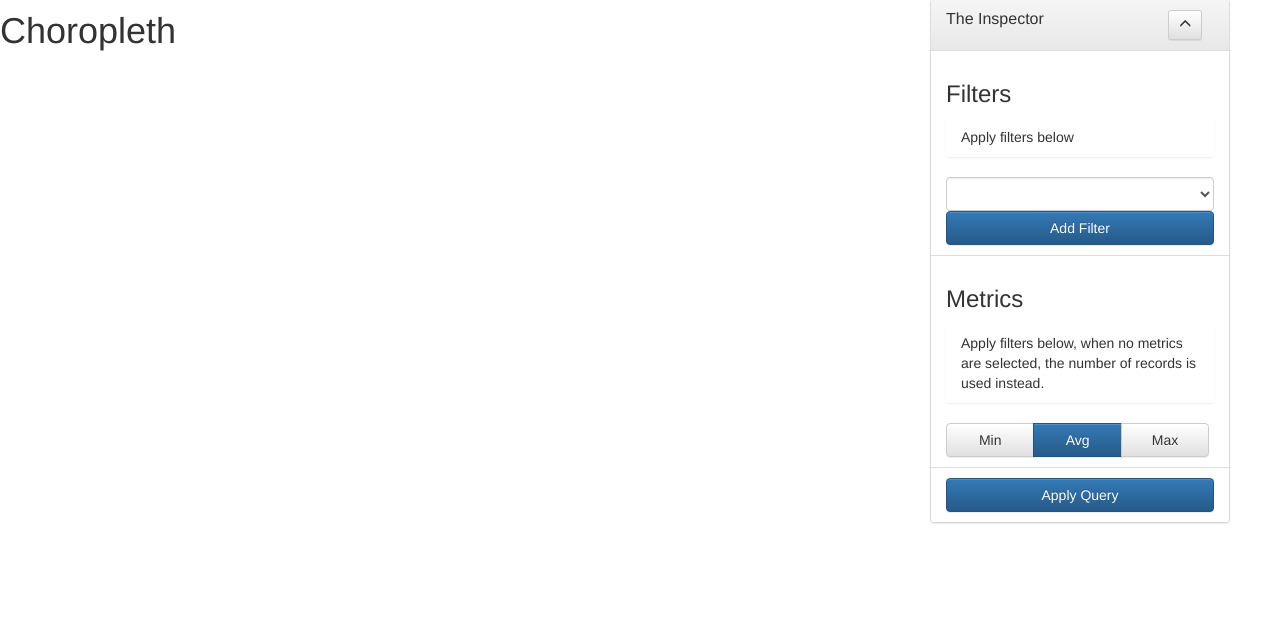
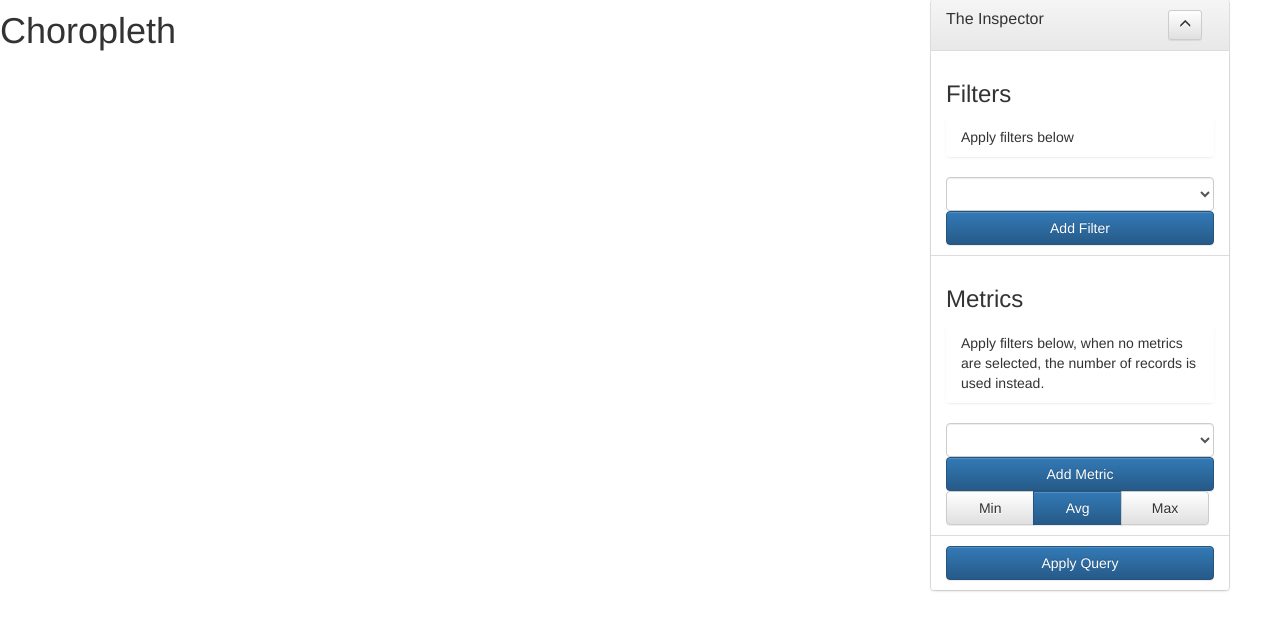
Before and after one commit to QuasimodoNZ/Visualisation-Project, a Python web app: template Visualisation_Project/d3js_visualiser/templates/d3js_visualiser/index.html in a window 1280 px wide. Shown: the part 51-682 px from the top of the page. Run offline with Jinja, Linux system fonts and the light colour scheme; the template is opened without the code that fills it, so the values that code supplies are empty.

Commit message:
Metrics can now be selected with a list similar to the filters. If no metrics are selected then it defaults to counting the number of records that match the filters.

```diff
--- a/Visualisation_Project/d3js_visualiser/static/js/choropleth.js
+++ b/Visualisation_Project/d3js_visualiser/static/js/choropleth.js
@@ -74,11 +74,9 @@ function Choropleth(){
                     .domain([d3.min(d3.values(json)), d3.max(d3.values(json))])
                     .range(['red', 'green']);
                 vis.selectAll('path').style('fill', function(d){
-                    console.log(d.properties.PUMA, d.properties.PUMA in json, scale(json[d.properties.PUMA]));
+                    console.log('PUMA code: ', d.properties.PUMA, ', PUMA code in json: ', d.properties.PUMA in json, ', value from json: ', json[d.properties.PUMA],', colour from scale: ', scale(json[d.properties.PUMA]));
                     return scale(json[d.properties.PUMA]);
                 });
-                // console.log(json);
-
             },
             error: function(request, err, ex) {}
         });
--- a/Visualisation_Project/d3js_visualiser/templates/d3js_visualiser/index.html
+++ b/Visualisation_Project/d3js_visualiser/templates/d3js_visualiser/index.html
@@ -85,11 +85,11 @@
 
         <div id="inspector" class="panel panel-default">
             <div id="inspector-title" class="panel-heading">
-                <h3 class="panel-title" >The Inspector
+                <h1 class="panel-title" >The Inspector
                     <button id="inspector-minimizer" type="button" class="btn btn-default btn-sm" aria-label="Right Align" style="vertical-align: top;margin: 0 0 0 120px;">
                         <span id="inspector-minimizer-icon" class="glyphicon glyphicon-menu-up" aria-hidden="true" ></span>
                     </button>
-                </h3>
+                </h1>
             </div>
             <ul id="inspector-body" class="list-group">
                 <li class="list-group-item">
@@ -106,6 +106,10 @@
                     <ul class="list-group metric-list">
                         <p id="empty-message" class="list-group-item">Apply filters below, when no metrics are selected, the number of records is used instead.</p>
                     </ul>
+                    <select id='metric-options' class="form-control">
+                    </select>
+                    <button class="btn btn-primary metric-add" type="button" style="width: 100%;">Add Metric</button>
+
                     <div class="btn-group" role="group" style="width: 100%;">
                         <button type="button" value="MIN" class="btn btn-default choice-set" style="width: 33%;">Min</button>
                         <button type="button" value="AVG" class="btn btn-primary choice-set" style="width: 33%;">Avg</button>
@@ -131,29 +135,42 @@
         var choices = {{ choices }};
         {% endautoescape %}
 
+        console.log(choices);
+
         // jquery for the inspector panel/controller window
 
         // delete choices.PAP;
         // delete choices.DOUT;
 
-        var keys = [];
+        var filters = [];
+        var metrics = [];
         for (var i in choices) {
-            if (choices.hasOwnProperty(i)) {
-                keys.push(i);
+            filters.push(i);
+            if (!('choices' in choices[i])){
+                metrics.push(i);
             }
         }
 
         // may have to craft a custom sort function to get the right order
-        keys.sort();
-        for (i = 0; i < keys.length; i++) {
+        filters.sort();
+        metrics.sort();
+
+        // builds the selections for the filters and the metrics
+        for (i = 0; i < filters.length; i++) {
             $('<option/>')
                 .attr({
-                    'value': keys[i]
-                        // 'value': field
+                    'value': filters[i]
                 })
-                .text(choices[keys[i]].verbose_name)
-                // .text(choices[field].verbose_name)
+                .text(choices[filters[i]].verbose_name)
                 .appendTo('#filtering-options');
+        }
+        for (i = 0; i < metrics.length; i++) {
+            $('<option/>')
+                .attr({
+                    'value': metrics[i]
+                })
+                .text(choices[metrics[i]].verbose_name)
+                .appendTo('#metric-options');
         }
 
         function replaceChoices() {
@@ -204,6 +221,7 @@
 
         // Temporary as the list will start empty
         $(".query-item").click(removeItem);
+        $(".metric-item").click(removeItem);
 
         function getRotationDegrees(obj) {
             var matrix = obj.css("-webkit-transform") ||
@@ -225,7 +243,6 @@
         function animateRotate(d) {
             var elem = $("#inspector-minimizer-icon");
             var start = getRotationDegrees(elem);
-            console.log('starting rotation from: ', start, ' to: ', start + d);
             $({
                 deg: start
             }).animate({
@@ -241,6 +258,21 @@
             });
         }
 
+        function createListButton(target){
+            return $("<button/>").attr({
+                    type: 'button',
+                })
+                .addClass('list-group-item')
+                .click(removeItem)
+                .hide()
+                .css('opacity', 0)
+                .appendTo(target)
+                .slideDown('fast')
+                .animate({
+                    opacity: 1
+                }, "fast");
+        }
+
         // For when a new filtering option is added
         $(".query-add").click(function() {
             var htmlString = $("#filtering-options option:selected").text() + ": ";
@@ -249,32 +281,28 @@
             } else {
                 htmlString += $("#filtering-options-values option:selected").text();
             }
-            $("<button/>").attr({
-                    type: 'button',
-                })
-                .addClass('list-group-item query-item')
+            var button = createListButton(".query-list")
                 .html(htmlString)
+                .addClass('query-item')
                 .data({
                     query: $("#filtering-options option:selected").val(),
                     value: $("#filtering-options-values").val()
-                })
-                .click(removeItem)
-                .hide()
-                .css('opacity', 0)
-                .appendTo(".query-list")
-                .slideDown('fast')
-                .animate({
-                    opacity: 1
-                }, "fast");
-            $(".query-list #")
+                });
+        });
+        // For when a new metric options is added
+        $(".metric-add").click(function() {
+            var htmlString = $("#metric-options option:selected").text();
+            createListButton(".metric-list")
+                .html(htmlString)
+                .addClass('metric-item')
+                .data({
+                    metric: $("#metric-options option:selected").val(),
+                });
         });
 
         $('#inspector-minimizer').click(function() {
-            console.log("inspector is minimizing");
             animateRotate(180);
             $('#inspector-body').slideToggle();
-            // $('#inspector-minimizer-icon').rotate({animateTo:180});
-            console.log("inspector is minimizing");
         });
 
         $('.choice-set').click(function() {
@@ -298,17 +326,26 @@
         var evaluateQuery = function() {
             var rtn = {
                 visualisation: 'choropleth-state',
-                state: 48, // 48 for TX, 11 for DC
-                metric: ["PINCP", "WAGP"],
-                aggregation: $(".choice-set.btn-primary").val()
+                state: 48 // 48 for TX, 11 for DC
             };
 
             var filters = {};
             $('.query-item').each(function() {
-                console.log();
                 filters[$(this).data().query] = $(this).data().value;
             })
             rtn.query = filters;
+
+            var metrics = [];
+            $('.metric-item').each(function(){
+                metrics.push($(this).data().metric)
+            })
+            rtn.metric = metrics;
+
+            if (metrics.length == 0){
+                rtn.aggregation = 'COUNT';
+            } else {
+                rtn.aggregation = $(".choice-set.btn-primary").val();
+            }
 
             return rtn;
         };
```
Also changed, not shown: Visualisation_Project/d3js_visualiser/views.py (+6 -3 lines).
